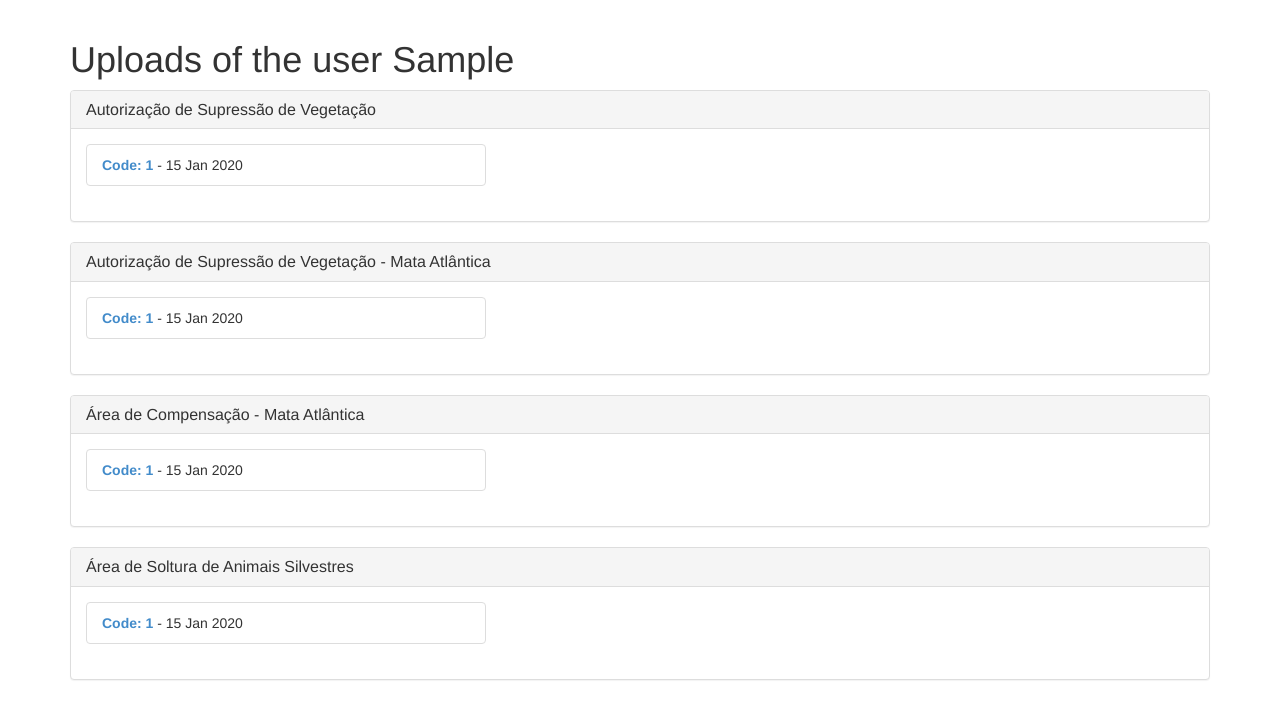
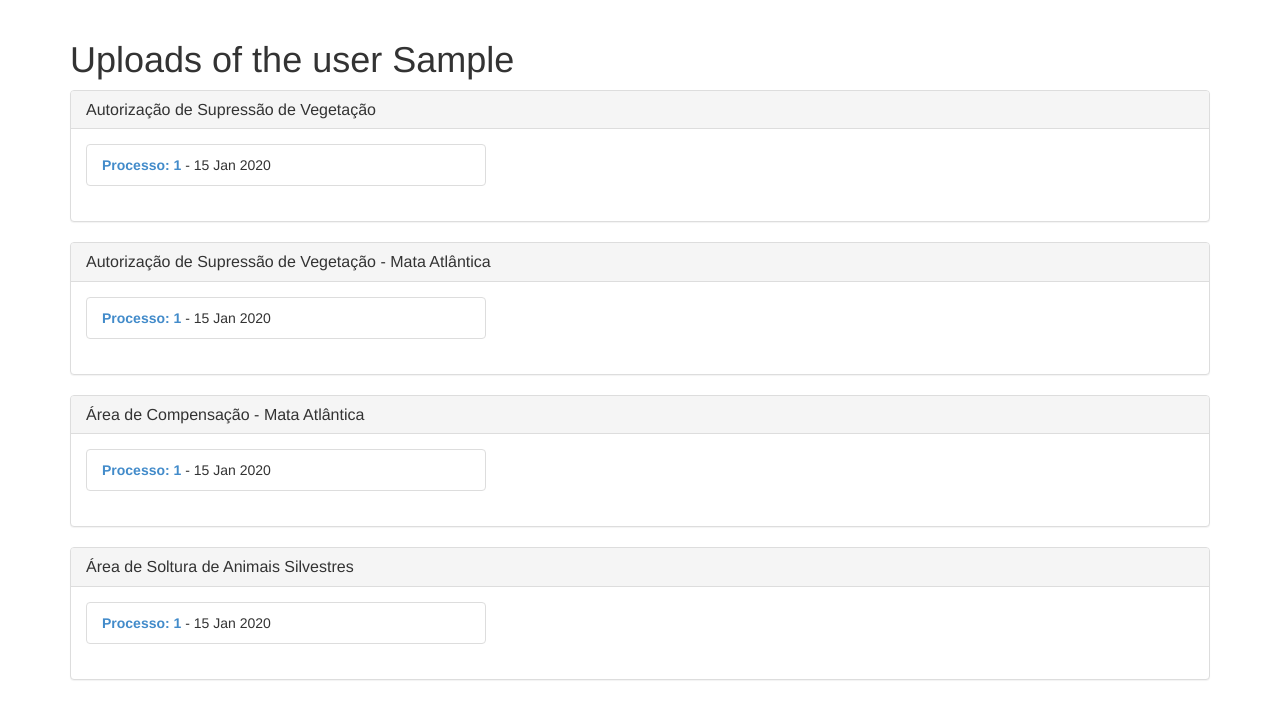
Before and after one commit to igor-rodrigues01/casv, a Django app: page /user/1/uploads/ in a window 1280 px wide. Shown: the part 72-800 px from the top of the page. Run offline with Django 3.2, Linux system fonts and the light colour scheme; tables that the repository leaves empty hold one stand-in row (values such as "Sample post"); some libraries are stand-ins or nearby versions.

Commit message:
This changes is a hotfix following native language on user_uploads

```diff
--- a/casv/core/templates/core/user_uploads.html
+++ b/casv/core/templates/core/user_uploads.html
@@ -12,7 +12,8 @@
     <div class="panel-body">
       <ul class="list-group">
         {% for item in user.asv.all %}
-          <li class="list-group-item"><strong><a href="{% url 'core:asv' item.pk %}" >{% trans 'Code' %}: {{ item }} </a></strong> - {{ item.data_criacao|date:"d M Y" }}</li>
+          <li class="list-group-item"><strong><a href="{% url 'core:asv' item.pk %}" >Processo: {{ item }} </a></strong> - {{ item.data_criacao|date:"d M Y" }}</li>
+          <!-- <li class="list-group-item"><strong><a href="{% url 'core:asv' item.pk %}" >{% trans 'Process' %}: {{ item }} </a></strong> - {{ item.data_criacao|date:"d M Y" }}</li> -->
         {% empty %}
           <div class="alert alert-warning" role="alert">{% trans 'You did not upload any files of this type yet.' %}</div>
         {% endfor %}
@@ -27,7 +28,8 @@
     <div class="panel-body">
       <ul class="list-group">
         {% for item in user.asvma.all %}
-          <li class="list-group-item"><strong><a href="{% url 'core:asvma' item.pk %}" >{% trans 'Code' %}: {{ item }}</a></strong> - {{ item.data_criacao|date:"d M Y" }}</li>
+          <li class="list-group-item"><strong><a href="{% url 'core:asvma' item.pk %}" >Processo: {{ item }}</a></strong> - {{ item.data_criacao|date:"d M Y" }}</li>
+          <!-- <li class="list-group-item"><strong><a href="{% url 'core:asvma' item.pk %}" >{% trans 'Process' %}: {{ item }}</a></strong> - {{ item.data_criacao|date:"d M Y" }}</li> -->
         {% empty %}
           <div class="alert alert-warning" role="alert">{% trans 'You did not upload any files of this type yet.' %}</div>
         {% endfor %}
@@ -42,7 +44,8 @@
     <div class="panel-body">
       <ul class="list-group">
         {% for item in user.compensacao.all %}
-          <li class="list-group-item"><strong><a href="{% url 'core:compensacao' item.pk %}" >{% trans 'Code' %}: {{ item }}</a></strong> - {{ item.data_criacao|date:"d M Y" }}</li>
+          <li class="list-group-item"><strong><a href="{% url 'core:compensacao' item.pk %}" >Processo: {{ item }}</a></strong> - {{ item.data_criacao|date:"d M Y" }}</li>
+          <!-- <li class="list-group-item"><strong><a href="{% url 'core:compensacao' item.pk %}" >{% trans 'Process' %}: {{ item }}</a></strong> - {{ item.data_criacao|date:"d M Y" }}</li> -->
         {% empty %}
           <div class="alert alert-warning" role="alert">{% trans 'You did not upload any files of this type yet.' %}</div>
         {% endfor %}
@@ -57,7 +60,8 @@
     <div class="panel-body">
       <ul class="list-group">
         {% for item in user.area_soltura.all %}
-          <li class="list-group-item"><strong><a href="{% url 'core:areasoltura' item.pk %}" >{% trans 'Code' %}: {{ item }}</a></strong> - {{ item.data_criacao|date:"d M Y" }}</li>
+          <li class="list-group-item"><strong><a href="{% url 'core:areasoltura' item.pk %}" >Processo: {{ item }}</a></strong> - {{ item.data_criacao|date:"d M Y" }}</li>
+          <!-- <li class="list-group-item"><strong><a href="{% url 'core:areasoltura' item.pk %}" >{% trans 'Process' %}: {{ item }}</a></strong> - {{ item.data_criacao|date:"d M Y" }}</li> -->
         {% empty %}
           <div class="alert alert-warning" role="alert">{% trans 'You did not upload any files of this type yet.' %}</div>
         {% endfor %}
```
